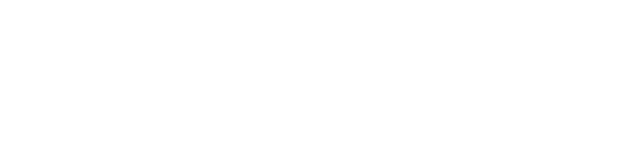
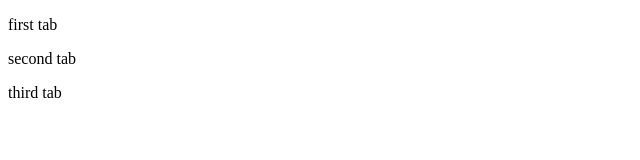
Before and after one commit to viktorevstigneev/test, a plain HTML site: page index.html in a window 1280 px wide. Shown: the whole page, without its empty margins (0-640 px from the left). Drawn offline with Linux system fonts and the light colour scheme.

Commit message:
first tab
second tab

third tab

```diff
--- a/index.html
+++ b/index.html
@@ -7,6 +7,8 @@
     <title>Document</title>
 </head>
 <body>
-
+    <P>first tab</P>
+    <P>second tab</P>
+    <P>third tab</P>
 </body>
 </html>
```
